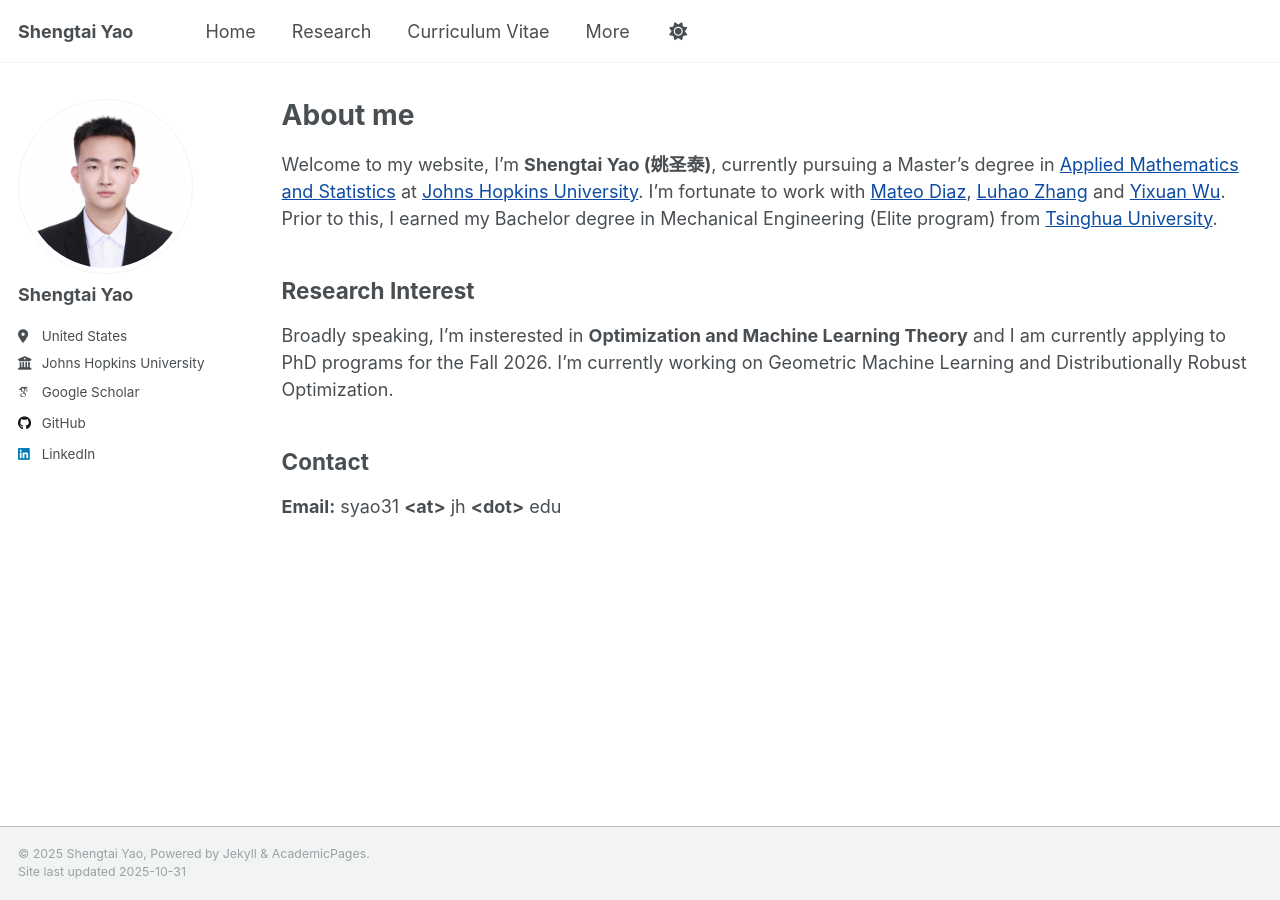
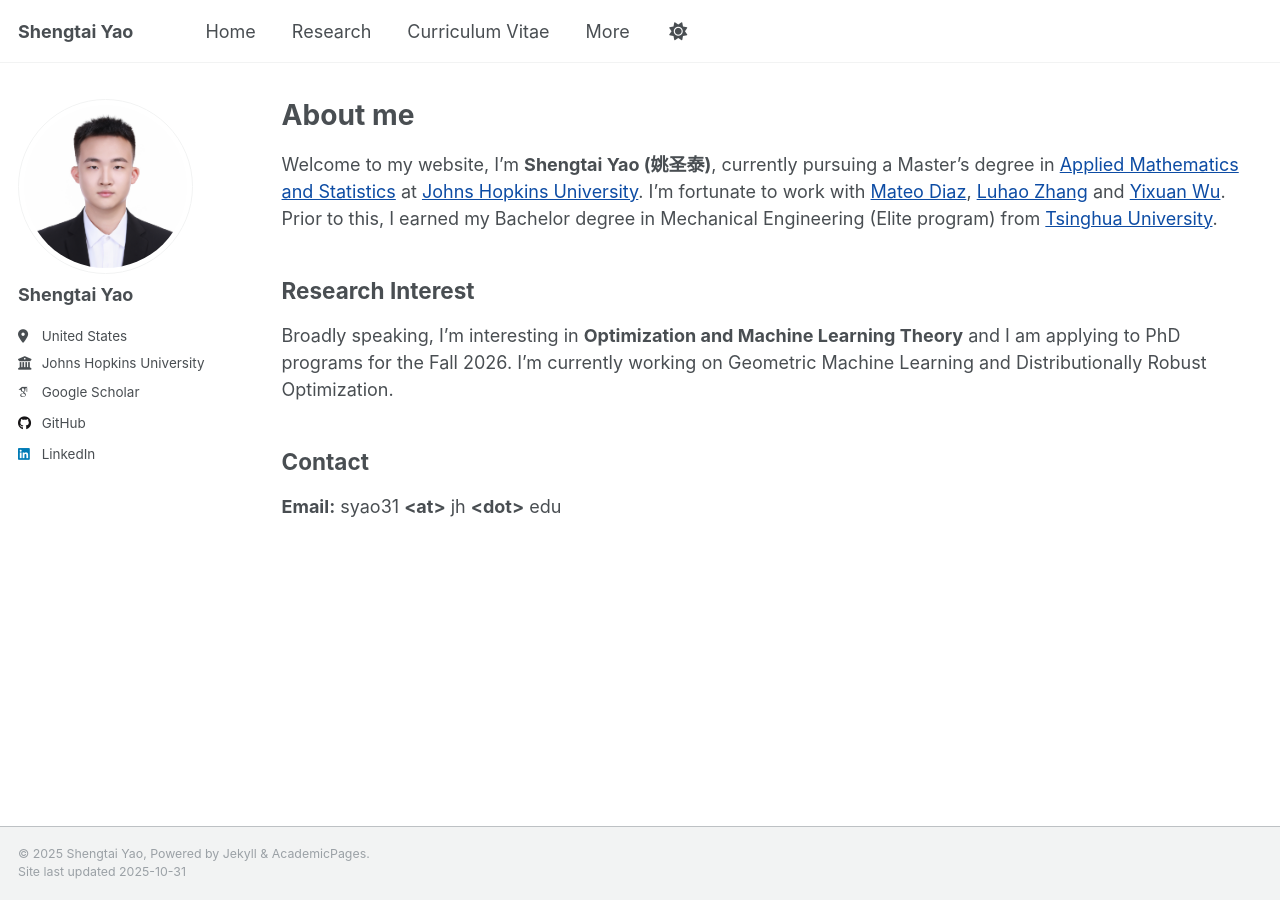
Before and after one commit to Yaoshengtai/Yaoshengtai.github.io, a Jekyll site: the page built from _pages/about.md, in a window 1280 px wide. Built offline with Jekyll 4.4.1, drawn with Linux system fonts in a browser that asks for light colours; some web fonts are replaced.

Commit message:
Update about.md

```diff
--- a/_pages/about.md
+++ b/_pages/about.md
@@ -12,7 +12,7 @@
 
 ## Research Interest
 
-Broadly speaking, I'm insterested in **Optimization and Machine Learning Theory** and I am currently applying to PhD programs for the Fall 2026. I'm currently working on Geometric Machine Learning and Distributionally Robust Optimization.
+Broadly speaking, I'm interesting in **Optimization and Machine Learning Theory** and I am applying to PhD programs for the Fall 2026. I'm currently working on Geometric Machine Learning and Distributionally Robust Optimization.
 
 
 
```
